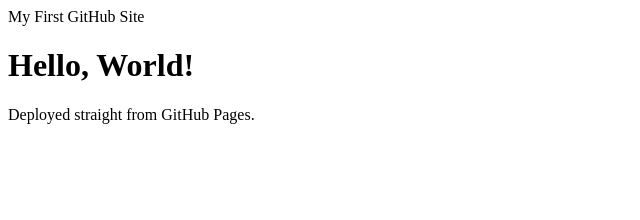
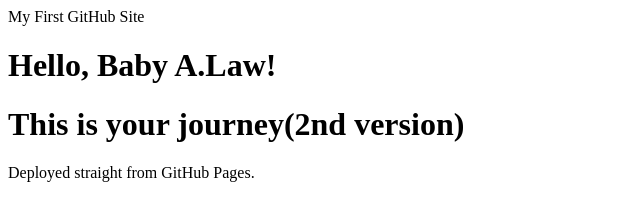
Before and after one commit to Fionanycheng/myweb, a plain HTML site: page index.html in a window 1280 px wide. Shown: the whole page, without its empty margins (0-640 px from the left). Drawn offline with Linux system fonts and the light colour scheme.

Commit message:
2nd version in local

```diff
--- a/index.html
+++ b/index.html
@@ -5,7 +5,8 @@
 <tle>My First GitHub Site</􀆟tle>
 </head>
 <body>
-<h1>Hello, World!</h1>
+<h1>Hello, Baby A.Law!</h1>
+<h1>This is your journey(2nd version)</h1>
 <p>Deployed straight from GitHub Pages.</p>
 </body>
 </html>
```
